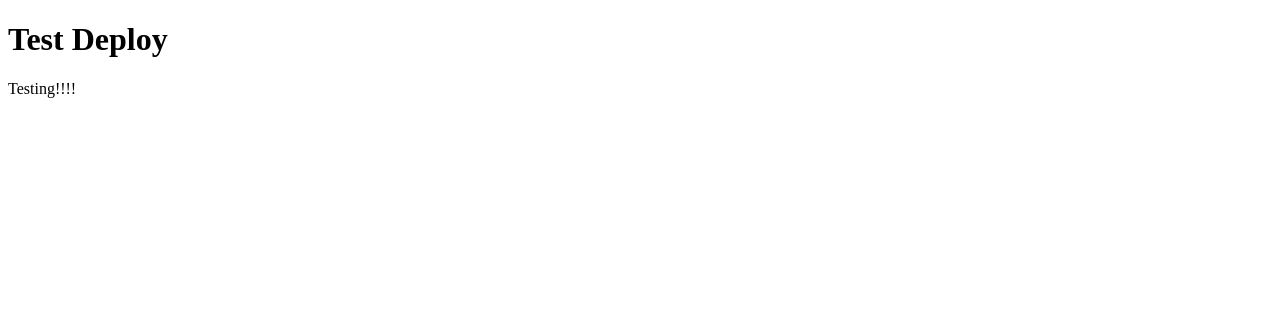
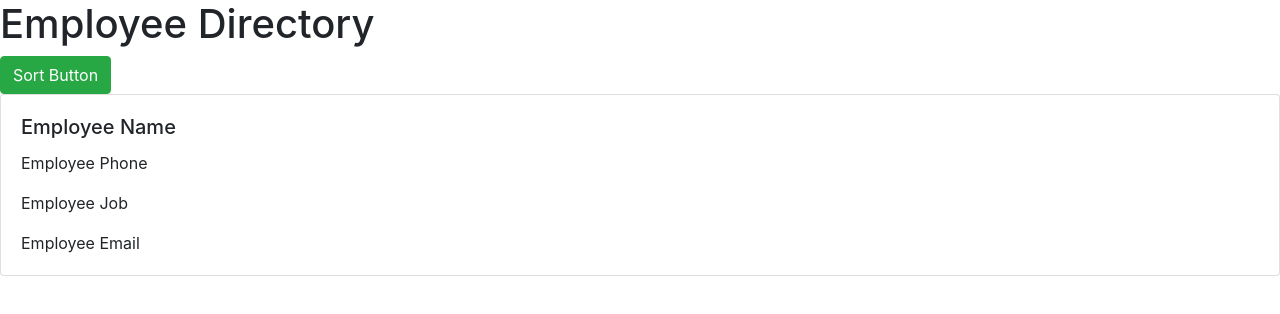
Before and after one commit to tlam1288/Employee-Directory, a React (Create React App) app: page / in a window 1280 px wide. Shown: the top 314 px of the page. Built offline with nearby package versions, Linux system fonts and the light colour scheme.

Commit message:
created initial layout in Wrapper.js to begin breaking down into components

```diff
--- a/package.json
+++ b/package.json
@@ -7,6 +7,7 @@
     "@testing-library/jest-dom": "^4.2.4",
     "@testing-library/react": "^9.5.0",
     "@testing-library/user-event": "^7.2.1",
+    "bootstrap": "^4.5.2",
     "gh-pages": "^3.1.0",
     "react": "^16.13.1",
     "react-dom": "^16.13.1",
--- a/src/App.css
+++ /dev/null
@@ -1,38 +0,0 @@
-.App {
-  text-align: center;
-}
-
-.App-logo {
-  height: 40vmin;
-  pointer-events: none;
-}
-
-@media (prefers-reduced-motion: no-preference) {
-  .App-logo {
-    animation: App-logo-spin infinite 20s linear;
-  }
-}
-
-.App-header {
-  background-color: #282c34;
-  min-height: 100vh;
-  display: flex;
-  flex-direction: column;
-  align-items: center;
-  justify-content: center;
-  font-size: calc(10px + 2vmin);
-  color: white;
-}
-
-.App-link {
-  color: #61dafb;
-}
-
-@keyframes App-logo-spin {
-  from {
-    transform: rotate(0deg);
-  }
-  to {
-    transform: rotate(360deg);
-  }
-}
--- a/src/App.js
+++ b/src/App.js
@@ -1,16 +1,8 @@
 import React from "react";
-
-import "./App.css";
+import Wrapper from "./components/Wrapper";
 
 function App() {
-  return (
-    <div>
-      <header>
-        <h1>Test Deploy</h1>
-        <p>Testing!!!!</p>
-      </header>
-    </div>
-  );
+  return <Wrapper />;
 }
 
 export default App;
--- /dev/null
+++ b/src/components/Wrapper.js
@@ -0,0 +1,26 @@
+import React from "react";
+
+function Wrapper() {
+  return (
+    <div>
+      <header>
+        <h1>Employee Directory</h1>
+      </header>
+      <button type="button" class="btn btn-success">
+        Sort Button
+      </button>
+      <body>
+        <div class="card">
+          <div class="card-body">
+            <h5 class="card-title">Employee Name</h5>
+            <p class="card-text">Employee Phone</p>
+            <p class="card-text">Employee Job</p>
+            <p class="card-text">Employee Email</p>
+          </div>
+        </div>
+      </body>
+    </div>
+  );
+}
+
+export default Wrapper;
--- a/src/index.js
+++ b/src/index.js
@@ -1,6 +1,7 @@
 import React from "react";
 import ReactDOM from "react-dom";
 import App from "./App";
+import "bootstrap/dist/css/bootstrap.css";
 
 ReactDOM.render(
   <React.StrictMode>
```
Also changed, not shown: 1 other file (tests, documents, lock files or other folders).
